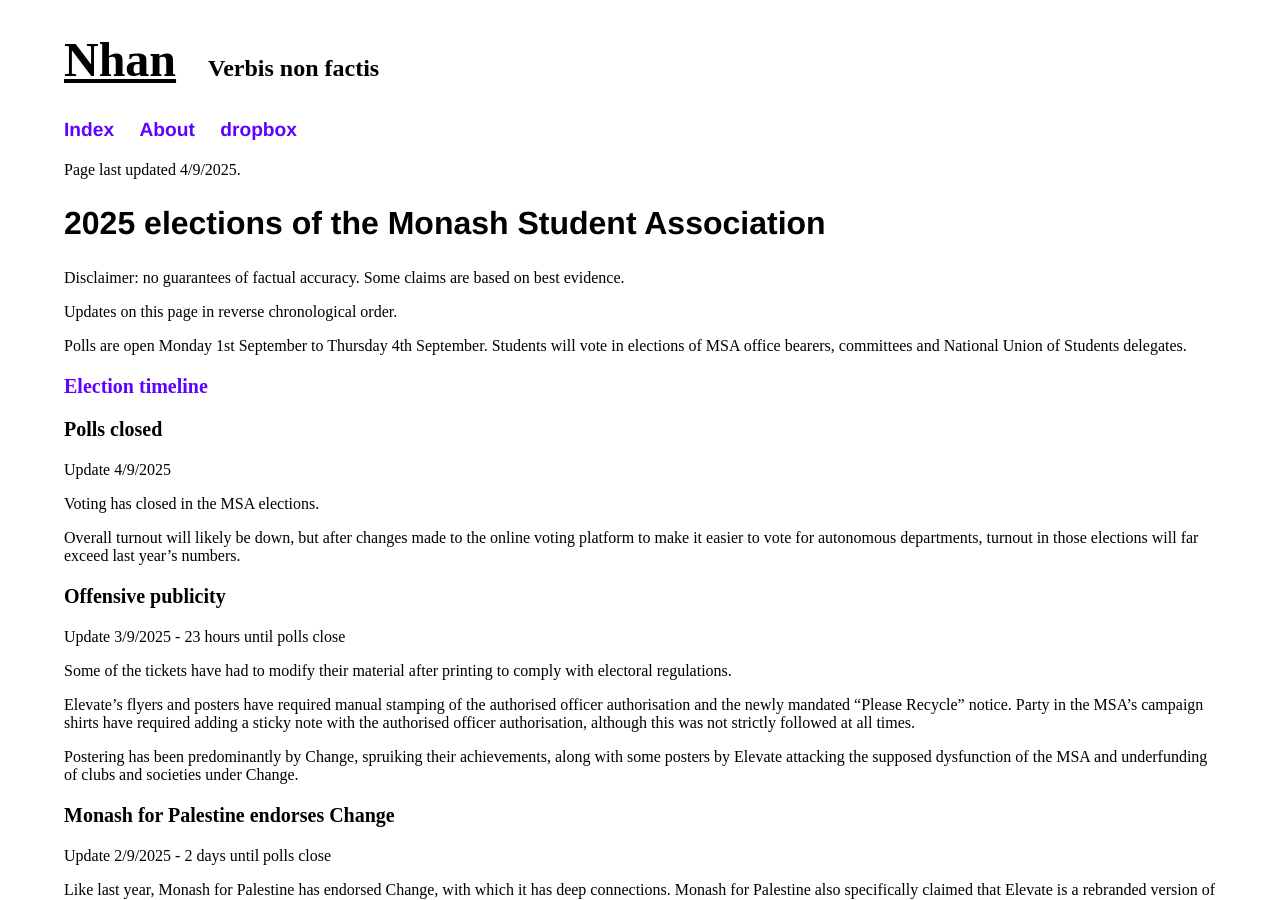
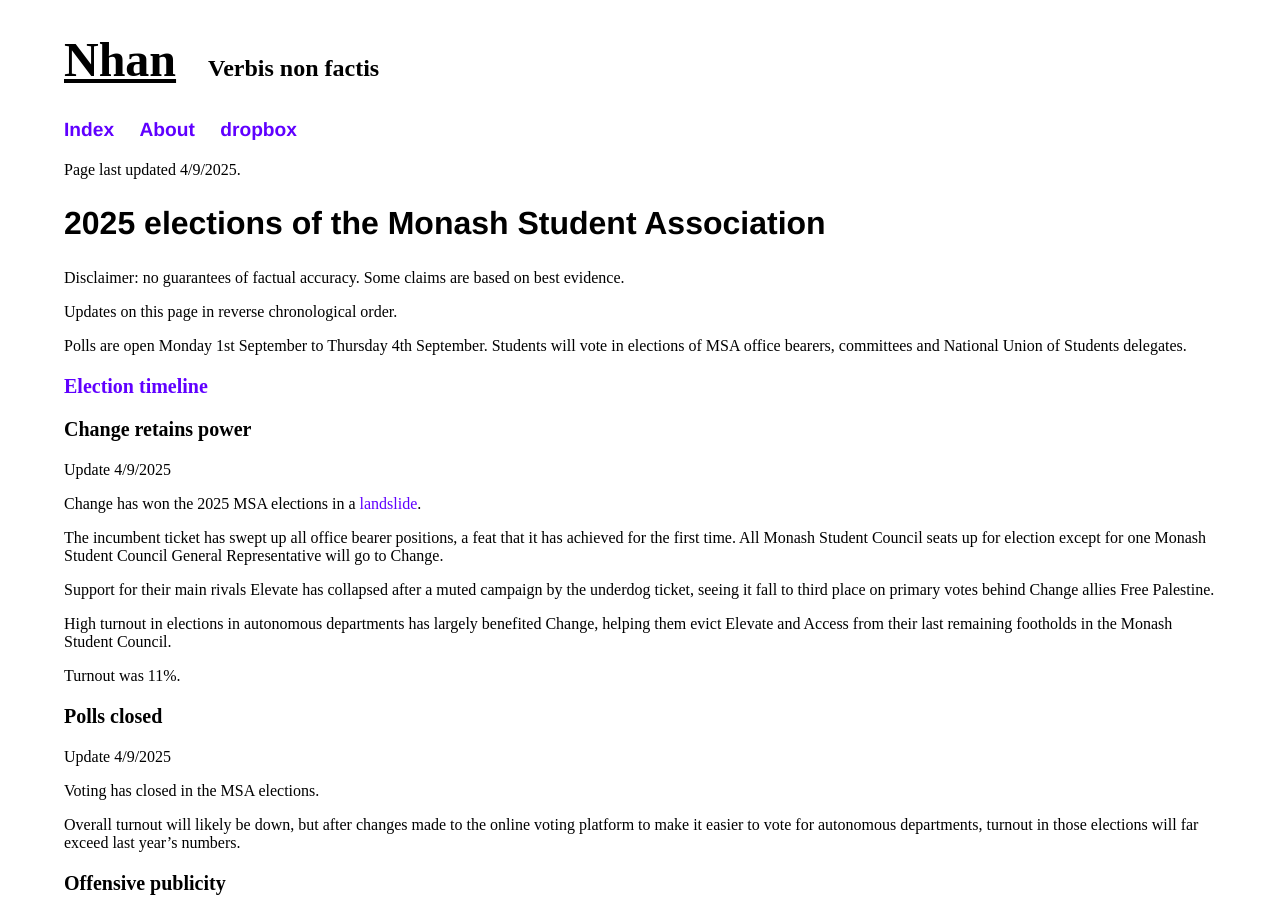
Before and after one commit to nhtnhanbn/nhtnhanbn.github.io, a Jekyll site: the page built from monash/msa25.md, in a window 1280 px wide and 900 px high. Built offline with Jekyll 4.4.1, drawn with Linux system fonts in a browser that asks for light colours.

Commit message:
Update msa25

```diff
--- a/monash/msa25.md
+++ b/monash/msa25.md
@@ -14,6 +14,20 @@
 Polls are open Monday 1st September to Thursday 4th September. Students will vote in elections of MSA office bearers, committees and National Union of Students delegates.
 
 ### [Election timeline](http://msa.monash.edu/hubfs/MSA%20Election%20Timeline%202025.pdf)
+
+### Change retains power
+
+Update 4/9/2025
+
+Change has won the 2025 MSA elections in a [landslide](https://drive.google.com/file/d/1hSE-HonxSXjW4MmXjNF3msuZS7Bg-k4h/view?usp=drive_link).
+
+The incumbent ticket has swept up all office bearer positions, a feat that it has achieved for the first time. All Monash Student Council seats up for election except for one Monash Student Council General Representative will go to Change.
+
+Support for their main rivals Elevate has collapsed after a muted campaign by the underdog ticket, seeing it fall to third place on primary votes behind Change allies Free Palestine.
+
+High turnout in elections in autonomous departments has largely benefited Change, helping them evict Elevate and Access from their last remaining footholds in the Monash Student Council.
+
+Turnout was 11%.
 
 ### Polls closed
 
```
